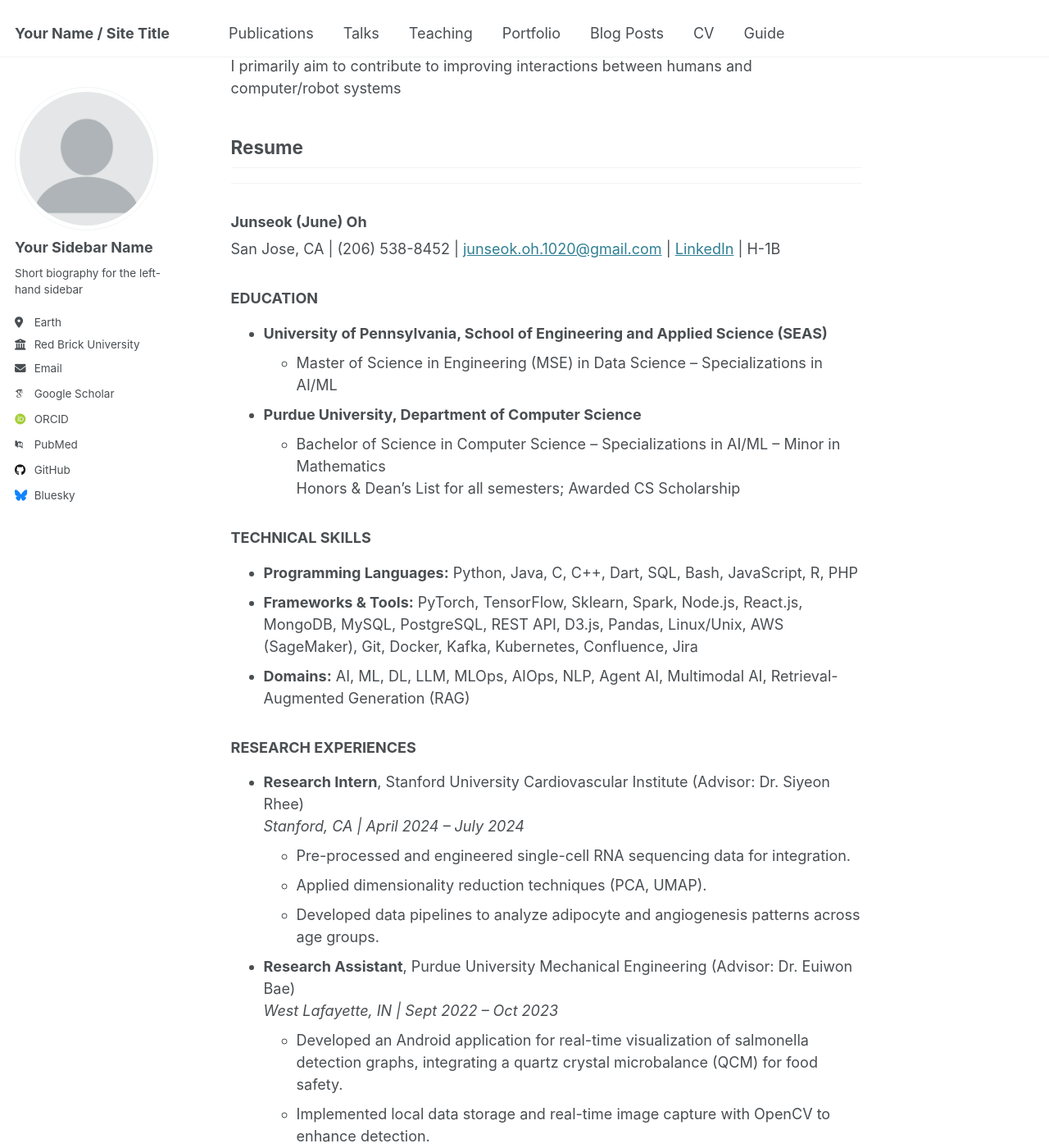
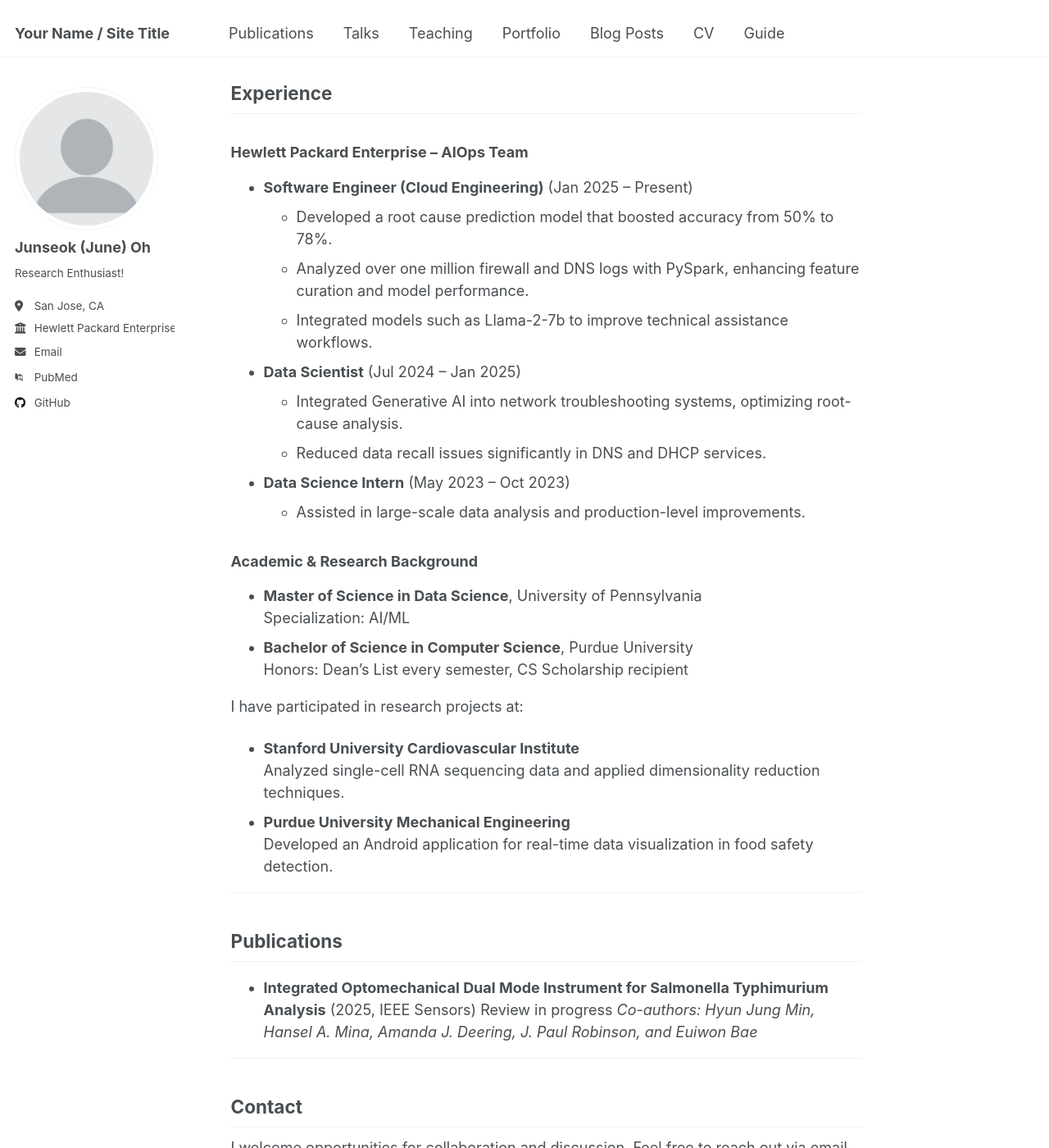
Before and after one commit to ohjunseok3089/ohjunseok3089.github.io, a Jekyll site: the page built from _pages/about.md, in a window 1280 px wide and 1400 px high, scrolled down 696 px. Shown: the whole window at 82% size. Built offline with Jekyll 4.4.1, drawn with Linux system fonts in a browser that asks for light colours; some web fonts are replaced; some of the changed text lies outside the part shown.

Commit message:
Update personal profile and website content

```diff
--- a/_config.yml
+++ b/_config.yml
@@ -23,19 +23,19 @@ repository               : "academicpages/academicpages.github.io"
 author:
   # Biographic information
   avatar           : "profile.png"
-  name             : "Your Sidebar Name"
+  name             : "Junseok (June) Oh"
   pronouns         : # example: "she/her"
-  bio              : "Short biography for the left-hand sidebar"
-  location         : "Earth"
-  employer         : "Red Brick University"
+  bio              : "Research Enthusiast!"
+  location         : "San Jose, CA"
+  employer         : "Hewlett Packard Enterprise"
   uri              : # URL
-  email            : "none@example.org"
+  email            : "junseok.oh.1020@gmail.com"
 
   # Academic websites
   arxiv            : # URL - Update with the correct link to your profile
-  googlescholar    : "https://scholar.google.com/citations?user=PS_CX0AAAAAJ"
+  googlescholar    : # "https://scholar.google.com/citations?user=PS_CX0AAAAAJ"
   impactstory      : # URL
-  orcid            : "http://orcid.org/yourorcidurl"
+  orcid            : # "http://orcid.org/yourorcidurl"
   semantic         : # URL
   pubmed           : "https://www.ncbi.nlm.nih.gov/pubmed/?term=john+snow"
   researchgate     : # URL
@@ -45,12 +45,12 @@ author:
   bitbucket        : # Username - Update with your username on the site
   codepen          : # Username
   dribbble         : # Username
-  github           : "academicpages"
+  github           : "ohjunseok3089"
   kaggle           : # Username
   stackoverflow    : # User number or user number and name (i.e., use "1" or "1/jeff-atwood")
 
   # Social media
-  bluesky          : "bsky.app" # Replace this with you Bluesky username
+  bluesky          : #"bsky.app" # Replace this with you Bluesky username
   facebook         : # Username
   flickr           : # Username
   foursquare       : # Username
@@ -77,12 +77,12 @@ author:
 
 # Publication Category - The following the list of publication categories and their headings
 publication_category:
-  books:
-    title: 'Books'
+  # books:
+  #   title: 'Books'
   manuscripts:
     title: 'Journal Articles'
-  conferences:
-    title: 'Conference Papers'
+#   conferences:
+#     title: 'Conference Papers'
 
 # Site Settings
 teaser                   :  # filename of teaser fallback teaser image placed in /images/, .e.g. "500x300.png"
@@ -213,18 +213,18 @@ kramdown:
 
 # These settings control the types of collections used by the template
 collections:
-  teaching:
-    output: true
-    permalink: /:collection/:path/
+  # teaching:
+  #   output: true
+  #   permalink: /:collection/:path/
   publications:
     output: true
     permalink: /:collection/:path/
-  portfolio:
-    output: true
-    permalink: /:collection/:path/
-  talks:
-    output: true
-    permalink: /:collection/:path/
+  # portfolio:
+  #   output: true
+  #   permalink: /:collection/:path/
+  # talks:
+  #   output: true
+  #   permalink: /:collection/:path/
 
 
 # These settings control how pages and collections are included in the site
--- a/_pages/about.md
+++ b/_pages/about.md
@@ -7,104 +7,60 @@ redirect_from:
   - /about.html
 ---
 
-# Welcome to My Personal Webpage
+# Junseok (June) Oh
+
+Welcome to my personal website! I am a research engineer / data scientist specializing in Generative AI, Machine Learning, and AIOps. I currently work at Hewlett Packard Enterprise and am pursuing a Master of Science in Data Science at the University of Pennsylvania.
+
+---
 
 ## About Me
 
-### Graduate-level research enthusiast working on Generative AI and Machine Learning systems for the AIOps team at Hewlett Packard Enterprise.
+I am passionate about developing innovative AI/ML solutions that enhance human–machine interactions. With a strong foundation in computer science and engineering, I bridge academic research and industry practice. My work focuses on:
 
-#### Background
-I am an MS candidate from the University of Pennsylvania pursuing Data Science, and I received my Bachelor's Degree from Purdue University. I am currently working full-time at Hewlett Packard Enterprise in the AIOps team, focusing on Generative AI, Data Science, Multimodal and Agent AI among other areas. Previously, I interned at Stanford University Cardiovascular Institute (Summer 2024, 2023, 2022) and Purdue University Mechanical Engineering (2022–23) as a student research assistant, as well as at Hewlett Packard Enterprise (2023) and Wittgen Biotechnology (2022) as a data science research intern.
+- **Computer Vision and Large Language Models**
+- **Efficient AI/ML Systems**
+- **Human-Computer Interaction**
 
-#### My research focuses on:
-- Computer Vision and Large Language Models
-- Efficient AI/ML Models and Usage
-- Human-Computer Interaction
+I have collaborated with top institutions such as Stanford University and Purdue University, and I have contributed to projects ranging from single-cell RNA sequencing analysis to real-time data visualization and AI-driven technical support.
 
-I primarily aim to contribute to improving interactions between humans and computer/robot systems
+---
 
-## Resume
-****
-### Junseok (June) Oh
-San Jose, CA | (206) 538-8452 | [junseok.oh.1020@gmail.com](mailto:junseok.oh.1020@gmail.com) | [LinkedIn](https://linkedin.com/in/joh1020) | H-1B
+## Experience
 
+### Hewlett Packard Enterprise – AIOps Team
+- **Software Engineer (Cloud Engineering)** (Jan 2025 – Present)
+  - Developed a root cause prediction model that boosted accuracy from 50% to 78%.
+  - Analyzed over one million firewall and DNS logs with PySpark, enhancing feature curation and model performance.
+  - Integrated models such as Llama-2-7b to improve technical assistance workflows.
+- **Data Scientist** (Jul 2024 – Jan 2025)
+  - Integrated Generative AI into network troubleshooting systems, optimizing root-cause analysis.
+  - Reduced data recall issues significantly in DNS and DHCP services.
+- **Data Science Intern** (May 2023 – Oct 2023)
+  - Assisted in large-scale data analysis and production-level improvements.
 
-### EDUCATION
-- **University of Pennsylvania, School of Engineering and Applied Science (SEAS)**
-  - Master of Science in Engineering (MSE) in Data Science – Specializations in AI/ML
-- **Purdue University, Department of Computer Science**
-  - Bachelor of Science in Computer Science – Specializations in AI/ML – Minor in Mathematics
-    Honors & Dean's List for all semesters; Awarded CS Scholarship
+### Academic & Research Background
+- **Master of Science in Data Science**, University of Pennsylvania
+  Specialization: AI/ML
+- **Bachelor of Science in Computer Science**, Purdue University
+  Honors: Dean's List every semester, CS Scholarship recipient
 
-### TECHNICAL SKILLS
-- **Programming Languages:** Python, Java, C, C++, Dart, SQL, Bash, JavaScript, R, PHP
-- **Frameworks & Tools:** PyTorch, TensorFlow, Sklearn, Spark, Node.js, React.js, MongoDB, MySQL, PostgreSQL, REST API, D3.js, Pandas, Linux/Unix, AWS (SageMaker), Git, Docker, Kafka, Kubernetes, Confluence, Jira
-- **Domains:** AI, ML, DL, LLM, MLOps, AIOps, NLP, Agent AI, Multimodal AI, Retrieval-Augmented Generation (RAG)
+I have participated in research projects at:
+- **Stanford University Cardiovascular Institute**
+  Analyzed single-cell RNA sequencing data and applied dimensionality reduction techniques.
+- **Purdue University Mechanical Engineering**
+  Developed an Android application for real-time data visualization in food safety detection.
 
-### RESEARCH EXPERIENCES
-- **Research Intern**, Stanford University Cardiovascular Institute (Advisor: Dr. Siyeon Rhee)
-  *Stanford, CA | April 2024 – July 2024*
-  - Pre-processed and engineered single-cell RNA sequencing data for integration.
-  - Applied dimensionality reduction techniques (PCA, UMAP).
-  - Developed data pipelines to analyze adipocyte and angiogenesis patterns across age groups.
+---
 
-- **Research Assistant**, Purdue University Mechanical Engineering (Advisor: Dr. Euiwon Bae)
-  *West Lafayette, IN | Sept 2022 – Oct 2023*
-  - Developed an Android application for real-time visualization of salmonella detection graphs, integrating a quartz crystal microbalance (QCM) for food safety.
-  - Implemented local data storage and real-time image capture with OpenCV to enhance detection.
-  - Designed a user-friendly interface with GraphView, displaying QCM frequency and temperature variations.
+## Publications
 
-### PUBLICATIONS
-- *Integrated optomechanical dual mode instrument for Salmonella Typhimurium analysis* (2025)
-  Manuscript in progress
+- **Integrated Optomechanical Dual Mode Instrument for Salmonella Typhimurium Analysis** (2025, IEEE Sensors) Review in progress
   *Co-authors: Hyun Jung Min, Hansel A. Mina, Amanda J. Deering, J. Paul Robinson, and Euiwon Bae*
 
-### PROFESSIONAL EXPERIENCES
-- **Hewlett Packard Enterprise, AIOps Team**
-  - **Software Engineer (Cloud Engineering)**
-    *San Jose, CA | Jan 2025 – Current*
-    - Spearheaded the development of a root cause prediction model, improving accuracy from 50% to 78% with random forest and hyperparameter tuning.
-    - Curated large-scale Technical Assistance Center (TAC) cases using NLP techniques to predict anomaly categories.
-    - Analyzed over 1 million firewall and DNS telemetry logs with PySpark; refined data through feature curation.
-    - Collaborated across teams to integrate AI/ML models into production systems.
-    - Leveraged models like Llama-2-7b to enhance technical assistance workflows.
+---
 
-  - **Data Scientist**
-    *July 2024 – Jan 2025*
-    - Integrated Generative AI into network troubleshooting for recommendation and root-cause analysis.
-    - Optimized AIOps systems achieving data recall reductions of 83% in DNS and 91% in DHCP.
-    - Led a root cause analysis project into production while designing threshold optimizations for system stability.
+## Contact
 
-  - **Data Science Intern**
-    *May 2023 – Oct 2023*
-    - Collaborated with machine learning engineers to analyze large datasets.
-    - Contributed to production-level improvements and code integrations.
+I welcome opportunities for collaboration and discussion. Feel free to reach out via email at [junseok.oh.1020@gmail.com](mailto:junseok.oh.1020@gmail.com) or connect with me on [LinkedIn](https://linkedin.com/in/joh1020).
 
-- **Other Professional Roles**
-  - **Software Engineer Intern, ByteTech Inc.** – Seoul, South Korea
-    *Mar 2021 – Aug 2021*
-    - Engineered a user-friendly website for managing and analyzing student test scores.
-    - Developed advanced scripts (including implementation of radix sort) for comprehensive score analysis.
-    - Created dynamic dashboards using D3.js and Google Chart tools for data visualization.
-
-  - **Software Engineer Intern, Lee & Bresson** – Seoul, South Korea
-    *Mar 2019 – Aug 2019*
-    - Redesigned SQL database architecture for efficient categorization of exam questions.
-    - Developed website features for managing exam databases, automating test score calculations (reducing error rates by 45%).
-    - Conducted user interviews that led to improved curriculum structuring and a 17% rise in average SAT scores.
-
-  - **Military Service**
-    - Completed two years of service at a Republic of Korea Army (ROKA) artillery base (2019–2021).
-
-### AWARDS, PROJECTS & EXTRACURRICULAR ACTIVITIES
-- Awarded a $1,000 CS Corporate Partners Scholarship from the Purdue Department of Computer Science.
-- Earned $400 for winning a Market Validation pitch for the start-up, Studium.
-- **Studium, Chief Technology Officer**
-  *Jan 2023 – Aug 2023*
-- **BoilerMake IX Hackathon, Backend Developer (BoilerEat)**
-  *Jan 2022*
-- **Automated Trading System for Cryptocurrency**
-  - Developed an automated trading system using the Binance API and PineScript.
-  - Generated trading signals based on technical indicators such as RSI and EMA.
-
-*For additional details, please refer to my full resume or feel free to contact me directly.*
+Thank you for visiting my page!
```
